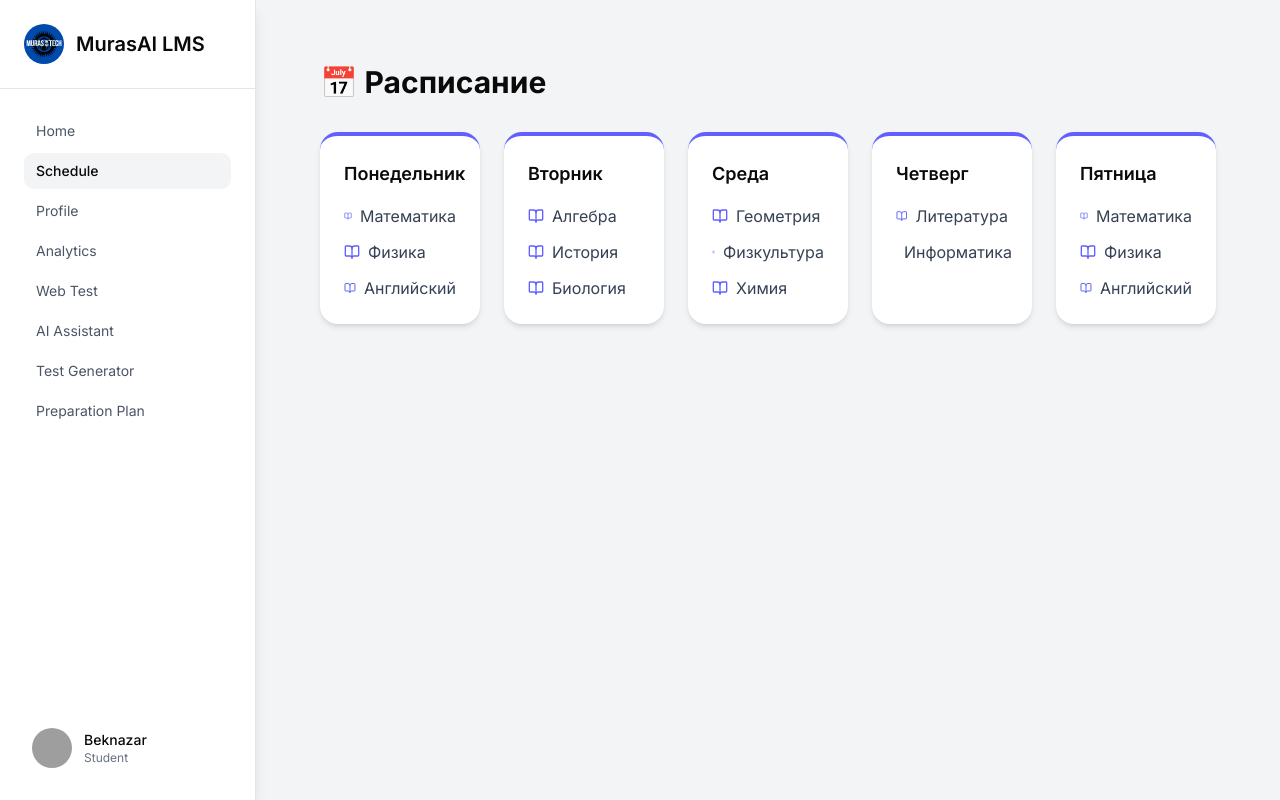
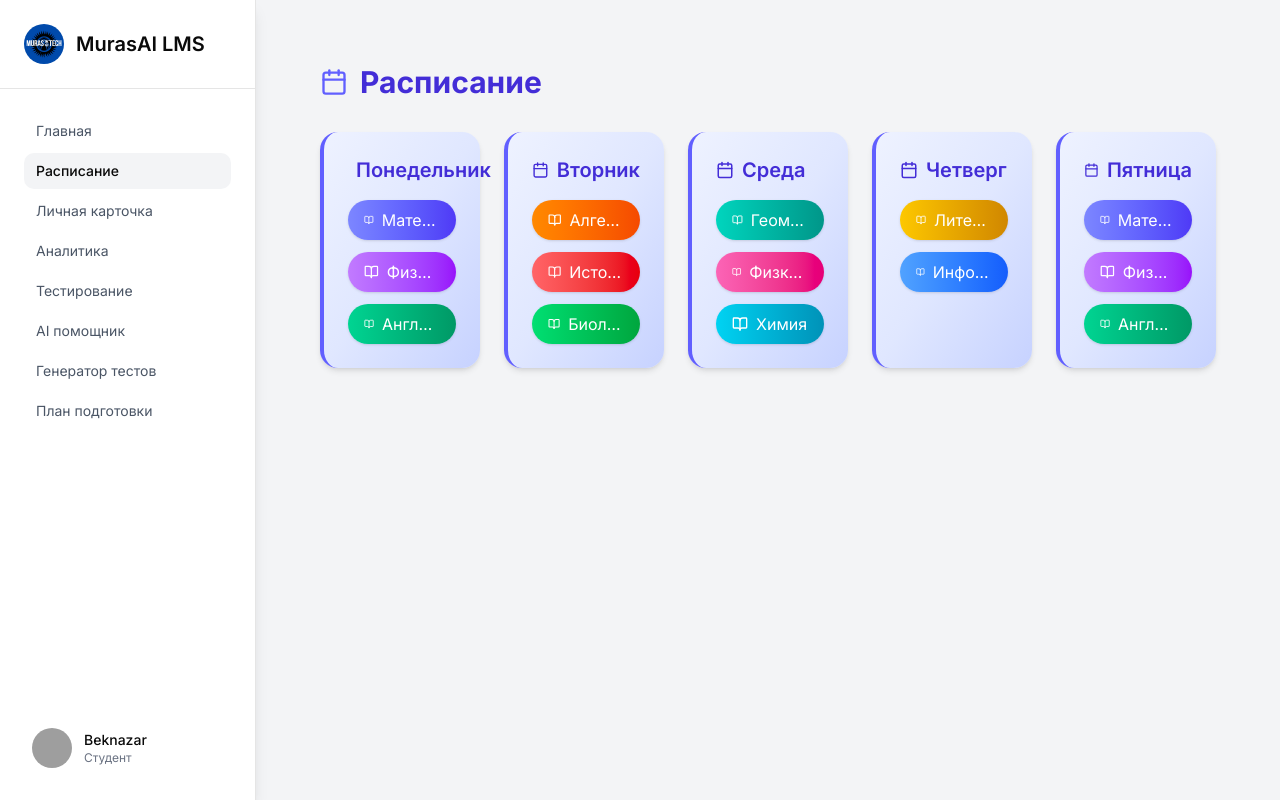
Before and after one commit to Azi-jsProger/MurasAI, a Next.js app: page /schedule in a window 1280 px wide. Built offline with nearby package versions, Linux system fonts and the light colour scheme; grey boxes are pictures that could not be loaded.

Commit message:
fixed: schedule style

```diff
--- a/src/app/page.tsx
+++ b/src/app/page.tsx
@@ -1,34 +1,76 @@
 "use client";
 
 import { Bot, FileText, CalendarDays } from "lucide-react";
+import { useLanguage } from "@/context/LanguageContext";
+import { translations } from "@/locales";
+import Skeleton from "@/components/Skeleton";
 
 export default function Dashboard() {
+  const { language, isLoaded } = useLanguage();
+  const t = translations[language];
+
   return (
-    <div className="p-4 sm:p-6 lg:p-8  space-y-6 sm:space-y-8 mt-10 sm:mt-0">
+    <div className="p-4 sm:p-6 lg:p-8 space-y-6 sm:space-y-8 mt-10 sm:mt-0">
 
       {/* Заголовок */}
       <div>
-        <h1 className="text-2xl sm:text-3xl font-bold">
-          Приветствуем в MurasAI LMS 🚀
-        </h1>
-        <p className="text-gray-500 mt-1 sm:mt-2 text-sm sm:text-base">
-          Ваш помощник в обучении на основе искусственного интеллекта
-        </p>
+        {isLoaded ? (
+          <>
+            <h1 className="text-2xl sm:text-3xl font-bold">
+              {t.welcome} 🚀
+            </h1>
+            <p className="text-gray-500 mt-1 sm:mt-2 text-sm sm:text-base">
+              {t.helperText}
+            </p>
+          </>
+        ) : (
+          <>
+            <Skeleton width="w-3/4" height="h-8" className="mb-2" />
+            <Skeleton width="w-1/2" height="h-4" />
+          </>
+        )}
       </div>
 
       {/* Статистика */}
       <div className="grid grid-cols-2 sm:grid-cols-4 gap-4 sm:gap-6">
-        <StatCard title="Средний балл" value="82%" color="from-indigo-500 to-purple-600" />
-        <StatCard title="AI Рейтинг" value="Продвинутый" color="from-emerald-500 to-teal-600" />
-        <StatCard title="Пройдено тестов" value="24" color="from-orange-500 to-pink-500" />
-        <StatCard title="Часы обучения" value="56ч" color="from-blue-500 to-cyan-500" />
+        {isLoaded ? (
+          <>
+            <StatCard title={t.avgScore} value="82%" color="from-indigo-500 to-purple-600" />
+            <StatCard title={t.aiRating} value={t.advanced} color="from-emerald-500 to-teal-600" />
+            <StatCard title={t.testsCompleted} value="24" color="from-orange-500 to-pink-500" />
+            <StatCard title={t.learningHours} value={t.hour} color="from-blue-500 to-cyan-500" />
+          </>
+        ) : (
+          Array(4).fill(0).map((_, i) => <Skeleton key={i} width="w-full" height="h-20" className="rounded-2xl" />)
+        )}
       </div>
 
       {/* Основные модули */}
       <div className="grid grid-cols-1 sm:grid-cols-2 lg:grid-cols-3 gap-4 sm:gap-6">
-        <ModuleCard icon={Bot} color="text-indigo-500" title="ИИ Ассистент" description="Задавайте вопросы, получайте объяснения и мгновенно улучшайте свои навыки с помощью AI." />
-        <ModuleCard icon={FileText} color="text-emerald-500" title="Генератор Теста" description="Создавайте интеллектуальные викторины на основе ваших слабых мест в изучении тем." />
-        <ModuleCard icon={CalendarDays} color="text-orange-500" title="Планировщик исследований" description="Искусственный интеллект создаст для вас персонализированное расписание занятий." />
+        {isLoaded ? (
+          <>
+            <ModuleCard
+              icon={Bot}
+              color="text-indigo-500"
+              title={t.aiAssistant}
+              description={t.aiAssistantDesc}
+            />
+            <ModuleCard
+              icon={FileText}
+              color="text-emerald-500"
+              title={t.testGenerator}
+              description={t.testGeneratorDesc}
+            />
+            <ModuleCard
+              icon={CalendarDays}
+              color="text-orange-500"
+              title={t.studyPlanner}
+              description={t.studyPlannerDesc}
+            />
+          </>
+        ) : (
+          Array(3).fill(0).map((_, i) => <Skeleton key={i} width="w-full" height="h-40" className="rounded-2xl" />)
+        )}
       </div>
     </div>
   );
--- a/src/app/schedule/page.tsx
+++ b/src/app/schedule/page.tsx
@@ -1,39 +1,195 @@
 "use client";
 
-import { BookOpen } from "lucide-react";
+import { useState } from "react";
+import { BookOpen, Calendar } from "lucide-react";
+import { useLanguage } from "@/context/LanguageContext";
+import { translations } from "@/locales";
+import Skeleton from "@/components/Skeleton";
 
 export default function Schedule() {
+  const { language, isLoaded } = useLanguage();
+  const t = translations[language] as Record<string, string>;
+
   const schedule = [
-    { day: "Понедельник", lessons: ["Математика", "Физика", "Английский"] },
-    { day: "Вторник", lessons: ["Алгебра", "История", "Биология"] },
-    { day: "Среда", lessons: ["Геометрия", "Физкультура", "Химия"] },
-    { day: "Четверг", lessons: ["Литература", "Информатика"] },
-    { day: "Пятница", lessons: ["Математика", "Физика", "Английский"] },
+    {
+      day: "Monday",
+      lessons: [
+        { name: "Math", time: "08:00 - 09:30" },
+        { name: "Physics", time: "09:40 - 11:10" },
+        { name: "English", time: "11:20 - 12:50" },
+      ],
+    },
+    {
+      day: "Tuesday",
+      lessons: [
+        { name: "Algebra", time: "08:00 - 09:30" },
+        { name: "History", time: "09:40 - 11:10" },
+        { name: "Biology", time: "11:20 - 12:50" },
+      ],
+    },
+    {
+      day: "Wednesday",
+      lessons: [
+        { name: "Geometry", time: "08:00 - 09:30" },
+        { name: "PE", time: "09:40 - 11:10" },
+        { name: "Chemistry", time: "11:20 - 12:50" },
+      ],
+    },
+    {
+      day: "Thursday",
+      lessons: [
+        { name: "Literature", time: "08:00 - 09:30" },
+        { name: "Computer Science", time: "09:40 - 11:10" },
+      ],
+    },
+    {
+      day: "Friday",
+      lessons: [
+        { name: "Math", time: "08:00 - 09:30" },
+        { name: "Physics", time: "09:40 - 11:10" },
+        { name: "English", time: "11:20 - 12:50" },
+      ],
+    },
   ];
 
+  const dayMap: Record<string, string> = {
+    Monday: t.monday,
+    Tuesday: t.tuesday,
+    Wednesday: t.wednesday,
+    Thursday: t.thursday,
+    Friday: t.friday,
+  };
+
+  const lessonMap: Record<string, string> = {
+    math: t.math,
+    physics: t.physics,
+    english: t.english,
+    algebra: t.algebra,
+    history: t.history,
+    biology: t.biology,
+    geometry: t.geometry,
+    pe: t.pe,
+    chemistry: t.chemistry,
+    literature: t.literature,
+    "computer science": t.computer,
+  };
+
+  const lessonColors: Record<string, string> = {
+    math: "from-indigo-400 to-indigo-600",
+    physics: "from-purple-400 to-purple-600",
+    english: "from-emerald-400 to-emerald-600",
+    algebra: "from-orange-400 to-orange-600",
+    history: "from-red-400 to-red-600",
+    biology: "from-green-400 to-green-600",
+    geometry: "from-teal-400 to-teal-600",
+    pe: "from-pink-400 to-pink-600",
+    chemistry: "from-cyan-400 to-cyan-600",
+    literature: "from-yellow-400 to-yellow-600",
+    "computer science": "from-blue-400 to-blue-600",
+  };
+
+  const [tooltip, setTooltip] = useState<{
+    visible: boolean;
+    text: string;
+    x: number;
+    y: number;
+  }>({
+    visible: false,
+    text: "",
+    x: 0,
+    y: 0,
+  });
+
+  function handleMouseEnter(
+    event: React.MouseEvent<HTMLLIElement, MouseEvent>,
+    time: string
+  ) {
+    const rect = event.currentTarget.getBoundingClientRect();
+    setTooltip({
+      visible: true,
+      text: time,
+      x: rect.right + 10,
+      y: rect.top + rect.height / 2,
+    });
+  }
+
+  function handleMouseLeave() {
+    setTooltip((prev) => ({ ...prev, visible: false }));
+  }
+
   return (
-    <div className="p-4 sm:p-6 lg:p-8 space-y-6 sm:space-y-8 mt-10 sm:mt-0">
-      <h1 className="text-2xl sm:text-3xl font-bold">📅 Расписание</h1>
+    <div className="p-4 sm:p-6 lg:p-8 space-y-6 sm:space-y-8 mt-10 sm:mt-0 relative">
+      {/* Заголовок */}
+      <div className="flex items-center gap-3">
+        <Calendar size={28} className="text-indigo-500" />
+        {isLoaded ? (
+          <h1 className="text-2xl sm:text-3xl font-bold text-indigo-700">
+            {t.schedule}
+          </h1>
+        ) : (
+          <Skeleton width="w-40" height="h-8" />
+        )}
+      </div>
 
-      <div className="grid grid-cols-1 sm:grid-cols-2 lg:grid-cols-5 gap-4 sm:gap-6">
-        {schedule.map((day, i) => (
+      {/* Сетка расписания */}
+      <div className="grid grid-cols-1 sm:grid-cols-2 lg:grid-cols-5 gap-6">
+        {isLoaded
+          ? schedule.map((day, i) => (
               <div
                 key={i}
-            className="bg-white rounded-2xl shadow-md p-4 sm:p-6 hover:shadow-xl transition-all duration-300 hover:-translate-y-1 border-t-4 border-indigo-500"
+                className="bg-gradient-to-br from-indigo-50 via-indigo-100 to-indigo-200 p-4 sm:p-6 rounded-2xl shadow-md hover:shadow-2xl transform hover:-translate-y-1 transition-all duration-300 border-l-4 border-indigo-500 relative z-10"
               >
-            <h2 className="font-semibold mb-3 sm:mb-4 text-lg">{day.day}</h2>
+                <h2 className="font-semibold mb-4 text-lg sm:text-xl flex items-center gap-2 text-indigo-700">
+                  <Calendar size={18} /> {dayMap[day.day]}
+                </h2>
 
-            <ul className="space-y-2 sm:space-y-3">
-              {day.lessons.map((lesson, j) => (
-                <li key={j} className="flex items-center gap-2 text-gray-700 text-sm sm:text-base">
-                  <BookOpen size={16} className="text-indigo-500" />
-                  {lesson}
+                <ul className="space-y-3 relative">
+                  {day.lessons.map((lesson, j) => {
+                    const lessonKey = lesson.name.toLowerCase();
+                    const color =
+                      lessonColors[lessonKey] || "from-gray-400 to-gray-600";
+
+                    return (
+                      <li
+                        key={j}
+                        className={`flex items-center gap-2 text-white bg-gradient-to-r ${color} px-4 py-2 rounded-full text-sm sm:text-base shadow-sm cursor-default`}
+                        onMouseEnter={(e) => handleMouseEnter(e, lesson.time)}
+                        onMouseLeave={handleMouseLeave}
+                      >
+                        <BookOpen size={16} />
+                        <span className="truncate">
+                          {lessonMap[lessonKey] || lesson.name}
+                        </span>
                       </li>
-              ))}
+                    );
+                  })}
                 </ul>
               </div>
+            ))
+          : Array(5)
+              .fill(0)
+              .map((_, i) => (
+                <div
+                  key={i}
+                  className="bg-gray-200 rounded-2xl p-4 animate-pulse h-48"
+                ></div>
               ))}
       </div>
+
+      {/* Глобальный tooltip */}
+      {tooltip.visible && (
+        <div
+          className="fixed z-[9999] bg-gray-800 text-white text-xs rounded-md px-3 py-1 shadow-lg pointer-events-none select-none"
+          style={{
+            top: tooltip.y,
+            left: tooltip.x,
+            transform: "translateY(-50%)",
+            whiteSpace: "nowrap",
+          }}
+        >
+          {tooltip.text}
+        </div>
+      )}
     </div>
   );
 }
--- a/src/context/LanguageContext.tsx
+++ b/src/context/LanguageContext.tsx
@@ -10,13 +10,13 @@ interface LanguageContextProps {
 }
 
 const LanguageContext = createContext<LanguageContextProps>({
-  language: "en",
+  language: "ru",
   setLanguage: () => {},
   isLoaded: false,
 });
 
 export const LanguageProvider = ({ children }: { children: ReactNode }) => {
-  const [language, setLanguageState] = useState<Language>("en");
+  const [language, setLanguageState] = useState<Language>("ru");
   const [isLoaded, setIsLoaded] = useState(false);
 
   const setLanguage = (lang: Language) => {
--- a/src/locales.ts
+++ b/src/locales.ts
@@ -12,6 +12,38 @@ export const translations = {
     settings: "Settings",
     logout: "Logout",
     selectLanguage: "Select Language",
+    welcome: "Welcome to MurasAI LMS",
+    helperText: "Your AI-powered learning assistant",
+    avgScore: "Average Score",
+    aiRating: "AI Rating",
+    advanced: "Advanced",
+    testsCompleted: "Tests Completed",
+    learningHours: "Learning Hours",
+    aiAssistant: "AI Assistant",
+    aiAssistantDesc:
+      "Ask questions, get explanations, and instantly improve your skills with AI.",
+    testGenerator: "Test Generator",
+    testGeneratorDesc:
+      "Create smart quizzes based on your weak points in learning topics.",
+    studyPlanner: "Study Planner",
+    studyPlannerDesc: "AI will create a personalized study schedule for you.",
+    hour: "56 hour",
+    monday: "Monday",
+    tuesday: "Tuesday",
+    wednesday: "Wednesday",
+    thursday: "Thursday",
+    friday: "Friday",
+    math: "Math",
+    physics: "Physics",
+    english: "English",
+    algebra: "Algebra",
+    history: "History",
+    biology: "Biology",
+    geometry: "Geometry",
+    pe: "PE",
+    chemistry: "Chemistry",
+    literature: "Literature",
+    computer: "Computer Science",
   },
   ru: {
     home: "Главная",
@@ -26,10 +58,43 @@ export const translations = {
     settings: "Настройки",
     logout: "Выйти",
     selectLanguage: "Выберите язык",
+    welcome: "Приветствуем в MurasAI LMS",
+    helperText: "Ваш помощник в обучении на основе искусственного интеллекта",
+    avgScore: "Средний балл",
+    aiRating: "AI Рейтинг",
+    advanced: "Продвинутый",
+    testsCompleted: "Пройдено тестов",
+    learningHours: "Часы обучения",
+    aiAssistant: "ИИ Ассистент",
+    aiAssistantDesc:
+      "Задавайте вопросы, получайте объяснения и мгновенно улучшайте свои навыки с помощью AI.",
+    testGenerator: "Генератор Теста",
+    testGeneratorDesc:
+      "Создавайте интеллектуальные викторины на основе ваших слабых мест в изучении тем.",
+    studyPlanner: "Планировщик исследований",
+    studyPlannerDesc:
+      "Искусственный интеллект создаст для вас персонализированное расписание занятий.",
+    hour: "56 часов",
+    monday: "Понедельник",
+    tuesday: "Вторник",
+    wednesday: "Среда",
+    thursday: "Четверг",
+    friday: "Пятница",
+    math: "Математика",
+    physics: "Физика",
+    english: "Английский",
+    algebra: "Алгебра",
+    history: "История",
+    biology: "Биология",
+    geometry: "Геометрия",
+    pe: "Физкультура",
+    chemistry: "Химия",
+    literature: "Литература",
+    computer: "Информатика",
   },
   kg: {
     home: "Башкы бет",
-    schedule: "Жөнөтүү",
+    schedule: "Ырааттама",
     personal: "Жеке карта",
     analytics: "Аналитика",
     webtest: "Тест",
@@ -40,5 +105,37 @@ export const translations = {
     settings: "Орнотуулар",
     logout: "Чыгуу",
     selectLanguage: "Тилди тандоо",
+    welcome: "MurasAI LMSке кош келиңиз",
+    helperText: "Сиздин окуу боюнча AI жардамчыңыз",
+    avgScore: "Орточо баа",
+    aiRating: "AI Рейтинги",
+    advanced: "Өркүндөтүлгөн",
+    testsCompleted: "Өткөн тесттер",
+    learningHours: "Окуу сааттары",
+    aiAssistant: "ИИ Жардамчы",
+    aiAssistantDesc:
+      "Суроолорду бериңиз, түшүндүрмөлөрдү алыңыз жана AI менен жөндөмдөрүңүздү жакшыртыңыз.",
+    testGenerator: "Тест Генератору",
+    testGeneratorDesc:
+      "Темаларды үйрөнүүдө алсыз жактарыңызга ылайык акылдуу викториналарды түзүңүз.",
+    studyPlanner: "Окуу Планировщику",
+    studyPlannerDesc: "AI сиз үчүн персоналдаштырылган окуу графигин түзөт.",
+    hour: "56 саат",
+    monday: "Дүйшөмбү",
+    tuesday: "Шейшемби",
+    wednesday: "Шаршемби",
+    thursday: "Бейшемби",
+    friday: "Жума",
+    math: "Математика",
+    physics: "Физика",
+    english: "Англисче",
+    algebra: "Алгебра",
+    history: "Тарых",
+    biology: "Биология",
+    geometry: "Геометрия",
+    pe: "Дене тарбиясы",
+    chemistry: "Химия",
+    literature: "Адабият",
+    computer: "Компьютердик билим",
   },
 };
```
Lines whose indentation alone changed are shown as unchanged.
